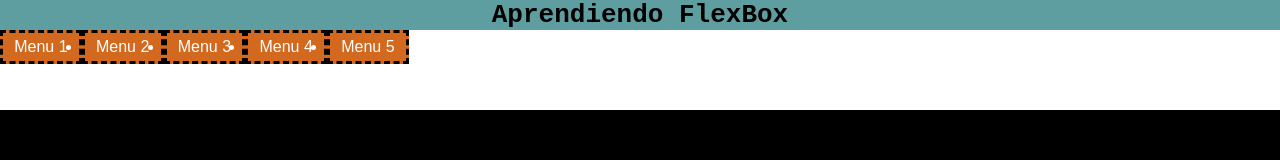
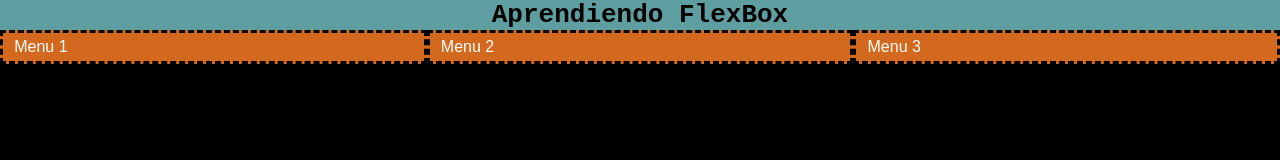
Before and after one commit to pabloacisera/Aprendiendo-Flexbox, a plain HTML site: page index.html in a window 1280 px wide. Drawn offline with Linux system fonts and the light colour scheme.

Commit message:
new_update

```diff
--- /dev/null
+++ b/diseño-responsive/style.css
@@ -0,0 +1,70 @@
+*{
+    margin:0;
+    padding:0;
+}
+
+body{
+    background-color: rgb(240, 240, 164);
+    height: 100%;
+}
+
+div{
+    background-color: brown;
+    display: flex;
+    position: relative;
+    justify-content: center;
+    text-align: center;
+    height: 10rem;
+}
+
+h1{
+    font-size: 5rem;
+}
+
+h4{
+    display: flex;
+    align-items: center;
+    font-family: 'Lucida Sans', 'Lucida Sans Regular', 'Lucida Grande', 'Lucida Sans Unicode', Geneva, Verdana, sans-serif;
+    font-size: 3rem;
+}
+
+a{
+    text-decoration: none;
+    color:inherit;
+
+}
+
+ul{
+    display: flex;
+    background-color: lightgray;
+    list-style: none;
+    margin:0;
+    padding:0;
+    justify-content: flex-end;
+}
+
+li{
+    color:black;
+    padding: .3rem .7rem;
+    font-family: monospace;
+    font-size: 1.3rem;
+}
+
+li:hover{
+    background-color: black;
+    color: whitesmoke;
+}
+
+/*utilizaremos querys para establecer cada uno de las configuracion conforme el dispositivo en el que se lo este ejecutando*/
+
+@media (width <1024px){
+    li{
+        flex-grow: 1;
+    }
+}
+
+@media (width < 480px){
+    ul{
+        flex-direction: column;
+    }
+}
--- a/index.html
+++ b/index.html
@@ -16,8 +16,9 @@
         <li class="practica-1"><a class="practica_1" href="#">Menu 1</a></li>
         <li class="practica-1"><a class="practica_1" href="#">Menu 2</a></li>
         <li class="practica-1"><a class="practica_1" href="#">Menu 3</a></li>
-        <li class="practica-1"><a class="practica_1" href="#">Menu 4</a></li>
-        <li class="practica-1"><a class="practica_1" href="#">Menu 5</a></li>
+
+
+    </ul>
     </ul>
 
 </body>
--- a/style.css
+++ b/style.css
@@ -20,7 +20,7 @@ h1{
 
 .practica1{/*ul*/
  background-color: white;
- height: 5rem;
+
 }
 
 .practica-1{/*li*/
@@ -28,7 +28,12 @@ h1{
   color:white;
   border: dashed black;
   padding:.3rem .7rem;
+  list-style: none;
 }
+
+/*.practica-1:nth-child(3){
+  font-size: 25px;
+}*/
 
 
 .practica_1{/*a*/
@@ -38,5 +43,12 @@ h1{
 
 .practica1{
   display: flex;
-  align-items: flex-start;
 }
+
+.practica-1{
+  flex-grow: 1;
+  flex-shrink: 0;
+}
+.practica-1:nth-child(2){
+  flex-shrink: 1;
+}
```
Also changed, not shown: diseño-responsive/diseño-responsive.html (added, +20 -0 lines), image-17.png (added), image-18.png (added), image-19.png (added), image-20.png (added), image-21.png (added), image-22.png (added), image-23.png (added), image-24.png (added), image-25.png (added), image-26.png (added), image-27.png (added), image-28.png (added), 1 other file.
